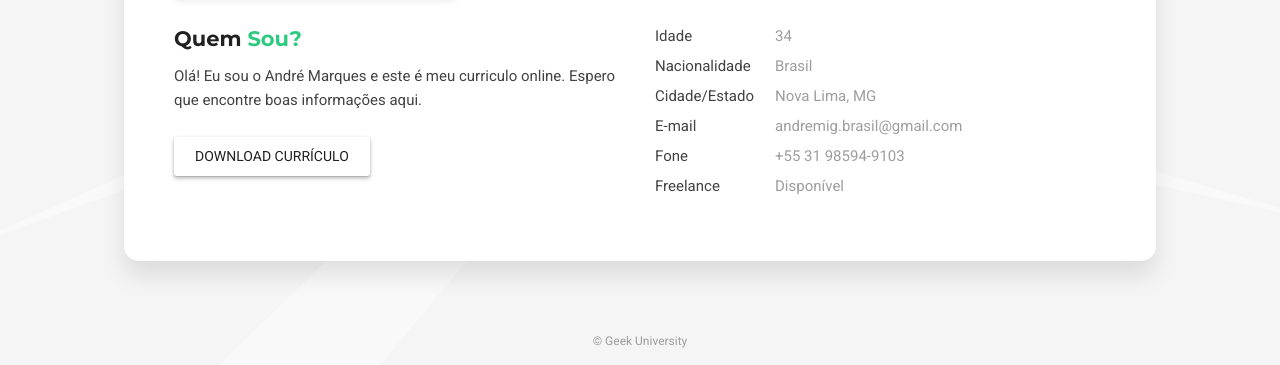
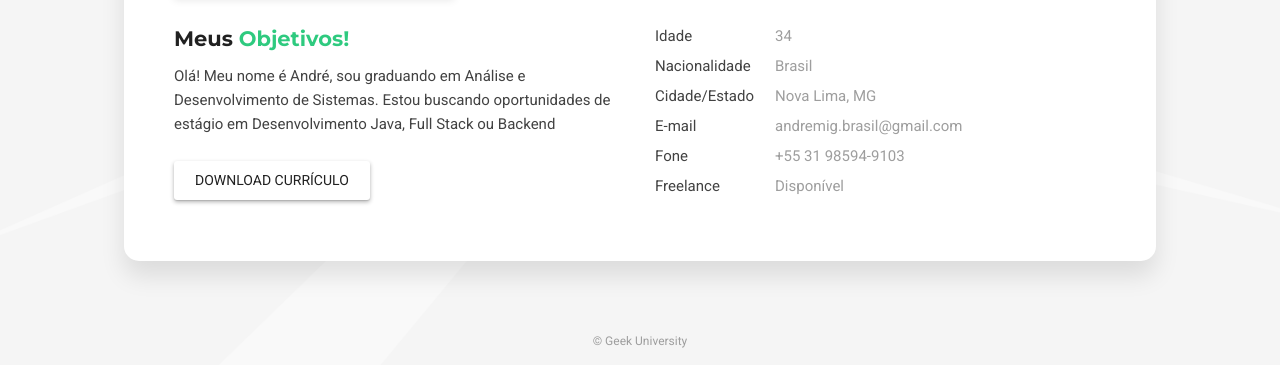
Before and after one commit to Andre-Marques-Dev/Andre-Marques-Dev.github.io, a plain HTML site: page index.html in a window 1280 px wide. Shown: the part 435-800 px from the top of the page. Drawn offline with Linux system fonts and the light colour scheme; a web font is replaced by a local one.

Commit message:
Alterações nos Objetivos

```diff
--- a/index.html
+++ b/index.html
@@ -120,10 +120,9 @@
                     <div class="col-sm-6 col-md-6 col-lg-6">
                       <div class="about-me">
                         <div class="block-title">
-                          <h3>Quem <span>Sou?</span></h3>
+                          <h3>Meus <span>Objetivos!</span></h3>
                         </div>
-                        <p>Olá! Eu sou o André Marques e este é meu curriculo online.
-                           Espero que encontre boas informações aqui.</p>
+                        <p>Olá! Meu nome é André, sou graduando em Análise e Desenvolvimento de Sistemas. Estou buscando oportunidades de estágio em Desenvolvimento Java, Full Stack ou Backend</p>
                       </div>
                       <div class="download-resume">
                         <a href="cv/Resume-Linkedin2.pdf" class="btn btn-secondary" target="_blank">Download Currículo</a>
```
